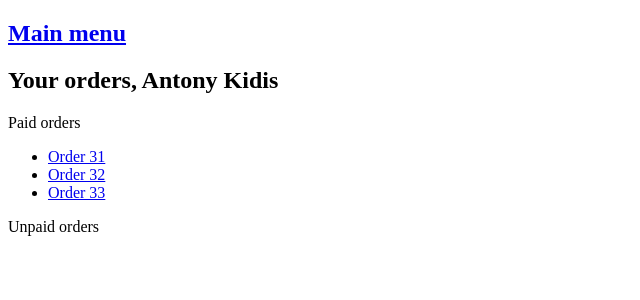
After one commit to DmitriyChebruchan/hillel-9, a Django app: page /your_orders/1 in a window 1280 px wide. The commit adds this page. Shown: the top 300 px of the page, without its empty margins (0-640 px from the left). Run offline with Django 4.2, Linux system fonts and the light colour scheme; data comes from the database, SQL or seed files in the repository; both versions use the stored data as it was after the commit.

Commit message:
payment of order was added

```diff
--- a/cars/cars/urls.py
+++ b/cars/cars/urls.py
@@ -3,4 +3,8 @@ from django.urls import path, include
 
 from .views import index
 
-urlpatterns = [path("admin/", admin.site.urls), path("", include("order_creator.urls")), path("", index)]
+urlpatterns = [
+    path("admin/", admin.site.urls),
+    path("", include("order_creator.urls")),
+    path("", index),
+]
--- a/cars/order_creator/models.py
+++ b/cars/order_creator/models.py
@@ -27,16 +27,25 @@ class Car(models.Model):
     car_type = models.ForeignKey(CarType, on_delete=models.CASCADE)
     color = models.CharField(max_length=50)
     year = models.IntegerField()
-    blocked_by_order = models.ForeignKey("Order", on_delete=models.SET_NULL, null=True, related_name="reserved_cars")
-    owner = models.ForeignKey(Client, on_delete=models.SET_NULL, null=True, related_name="cars")
+    blocked_by_order = models.ForeignKey(
+        "Order",
+        on_delete=models.SET_NULL,
+        null=True,
+        related_name="reserved_cars",
+    )
+    owner = models.ForeignKey(
+        Client, on_delete=models.SET_NULL, null=True, related_name="cars"
+    )
     order = models.ForeignKey("Order", null=True, on_delete=models.SET_NULL)
 
     def block(self, order):
         self.blocked_by_order = order
+        self.order = order
         self.save()
 
     def unblock(self):
         self.blocked_by_order = None
+        self.order = None
         self.save()
 
     def sell(self):
@@ -46,11 +55,13 @@ class Car(models.Model):
         self.save()
 
     def __str__(self):
-        return f'{self.color} {self.car_type} car - Order: {self.blocked_by_order} - Owner: {self.owner}.'
+        return f"{self.color} {self.car_type} car - Order: {self.blocked_by_order} - Owner: {self.owner}."
 
 
 class Licence(models.Model):
-    car = models.OneToOneField(Car, on_delete=models.SET_NULL, null=True, related_name="licence")
+    car = models.OneToOneField(
+        Car, on_delete=models.SET_NULL, null=True, related_name="licence"
+    )
     number = models.CharField(max_length=50)
 
     def __str__(self):
@@ -68,5 +79,10 @@ class Dealership(models.Model):
 
 class Order(models.Model):
     client = models.ForeignKey(Client, on_delete=models.CASCADE, related_name="orders")
-    dealership = models.ForeignKey(Dealership, on_delete=models.CASCADE, related_name="orders")
+    dealership = models.ForeignKey(
+        Dealership, on_delete=models.CASCADE, related_name="orders"
+    )
     is_paid = models.BooleanField(default=False)
+
+    def __str__(self):
+        return f"Order {self.id}"
--- a/cars/order_creator/urls.py
+++ b/cars/order_creator/urls.py
@@ -16,7 +16,18 @@ Including another URLconf
 """
 from django.urls import path
 
-from .views import car_list, order_list, client_list, success, log_in, personal_cabinet, make_order
+from .views import (
+    car_list,
+    order_list,
+    client_list,
+    success,
+    log_in,
+    personal_cabinet,
+    make_order,
+    order_details,
+    payment,
+    list_of_clients_orders,
+)
 
 urlpatterns = [
     path("order_list", order_list, name="order_list"),
@@ -26,4 +37,7 @@ urlpatterns = [
     path("log_in", log_in, name="log_in"),
     path("personal_cabinet/<int:pk>", personal_cabinet, name="personal_cabinet"),
     path("make_order/<int:pk>", make_order, name="make_order"),
+    path("order_details/<int:pk>", order_details, name="order_details"),
+    path("payment/<int:pk>", payment, name="payment"),
+    path("your_orders/<int:pk>", list_of_clients_orders, name="your_orders"),
 ]
--- a/cars/order_creator/views.py
+++ b/cars/order_creator/views.py
@@ -1,7 +1,6 @@
-from django.shortcuts import get_object_or_404
 from django.shortcuts import render, redirect
 
-from .forms import UserLogInForm, OrderForm, CarAssignmentForm
+from .forms import UserLogInForm, OrderForm, MarkOrderAsPaidForm
 from .models import Client, Car, Order
 
 
@@ -28,22 +27,70 @@ def log_in(request):
     if request.method == "POST":
         user_form = UserLogInForm(request.POST)
         if user_form.is_valid():
-            client = user_form.cleaned_data['user']
+            client = user_form.cleaned_data["user"]
             return redirect("personal_cabinet/" + str(client.id))
     user_form = UserLogInForm()
-    return render(request, 'log_in.html', {'form': user_form})
+    return render(request, "log_in.html", {"form": user_form})
 
 
 def personal_cabinet(request, pk):
     client = Client.objects.get(pk=pk)
     # Retrieve the user based on the user_id
-    return render(request, 'personal_cabinet.html', {'client': client})
+    return render(request, "personal_cabinet.html", {"client": client})
 
 
 def make_order(request, pk):
-    client = get_object_or_404(Client, pk=pk)
-    order_form = OrderForm()
-    car_assignment_form = CarAssignmentForm()
-    return render(request, 'make_order.html',
-                  {'order_form': order_form,
-                   'car_assignment_form': car_assignment_form})
+    client = Client.objects.get(pk=pk)
+    dealership = client.dealerships.first()
+    cars = Car.objects.filter(owner=None, blocked_by_order=None)
+    if request.method == "POST":
+        form = OrderForm(request.POST)
+        if form.is_valid():
+            order = form.save(commit=False)
+            order.client = client
+            order.dealership = dealership
+
+            car_ids = request.POST.getlist("car")
+            for car_id in car_ids:
+                car = Car.objects.get(pk=car_id)
+                order.car = car
+                order.save()
+                car.block(order)
+                car.save()
+            return redirect("/order_details/" + str(order.id))
+    else:
+        form = OrderForm()
+    return render(
+        request,
+        "make_order.html",
+        {"form": form, "client": client, "cars": cars},
+    )
+
+
+def order_details(request, pk):
+    order = Order.objects.get(pk=pk)
+    cars = Car.objects.filter(order=order)
+    return render(request, "order_details.html", {"order": order, "cars": cars})
+
+
+def payment(request, pk):
+    order = Order.objects.get(pk=pk)
+    client = order.client
+    if request.method == "POST":
+        form = MarkOrderAsPaidForm(request.POST, instance=order)
+        if form.is_valid():
+            form.save()
+            return redirect("/personal_cabinet/" + str(client.id))
+    else:
+        form = MarkOrderAsPaidForm(instance=order)
+    return render(
+        request,
+        "mark_order_as_paid.html",
+        {"form": form, "order": order, "client": client},
+    )
+
+
+def list_of_clients_orders(request, pk):
+    client = Client.objects.get(pk=pk)
+    orders = Order.objects.filter(client=client)
+    return render(request, "your_orders.html", {"orders": orders, "client": client})
--- /dev/null
+++ b/cars/templates/error_page.html
@@ -0,0 +1 @@
+{{ errors }}
--- /dev/null
+++ b/cars/templates/your_orders.html
@@ -0,0 +1,24 @@
+{% extends "base.html" %}
+
+{% block title %}Orders{% endblock %}
+
+{% block content %}
+    <h2>Your orders, {{ client }}</h2>
+    <p>Paid orders</p>
+    <ul>
+        {% for order in orders %}
+            {% if order.is_paid is True %}
+                <li><a href="/order_details/{{ order.id }}">{{ order }}</a></li>
+            {% endif %}
+        {% endfor %}
+    </ul>
+    <p>Unpaid orders</p>
+    <ul>
+        {% for order in orders %}
+            {% if order.is_paid is False %}
+                <li><a href="/order_details/{{ order.id }}">{{ order }}</a></li>
+            {% endif %}
+        {% endfor %}
+    </ul>
+{% endblock %}
+<p><a href="/personal_cabinet/{{ client.id }}">Back to cabinet</a></p>
```
Also changed, not shown: cars/cars/settings.py (+5 -12 lines), cars/order_creator/forms.py (+6 -6 lines), cars/order_creator/supporting_functions.py (added, +13 -0 lines), cars/templates/make_order.html (+12 -15 lines), cars/templates/mark_order_as_paid.html (added, +12 -0 lines), cars/templates/order_details.html (added, +20 -0 lines), cars/templates/personal_cabinet.html (+8 -9 lines), cars/db.sqlite3, cars/order_creator/migrations/0001_initial.py.
